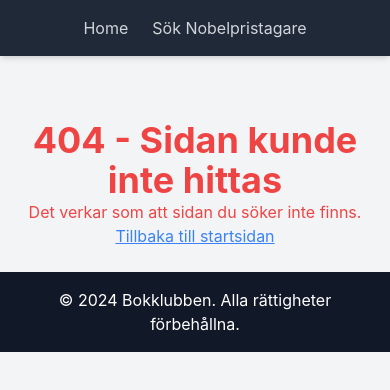
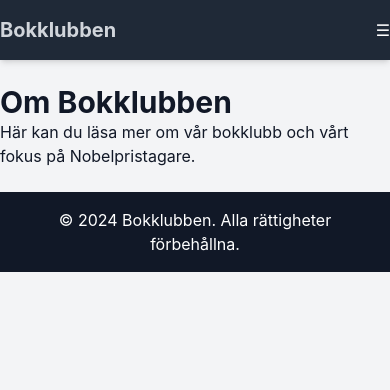
Before and after one commit to juliarut/Book-Club, a React (Vite) app: page /about in a window 390 px wide. Before the commit this address had no page. Shown: the top 390 px of the page. Built offline with nearby package versions, Linux system fonts and the light colour scheme.

Commit message:
implemented hamburger meny and connected the routes correctly

```diff
--- a/src/index.tsx
+++ b/src/index.tsx
@@ -4,9 +4,10 @@ import { RouterProvider, createRouter } from "@tanstack/react-router";
 import { rootRoute } from "./routes/__root";
 import { homeRoute } from "./routes/home";
 import { searchRoute } from "./routes/search";
+import { aboutRoute } from "./routes/about";
 import "./index.css";
 
-rootRoute.addChildren([homeRoute, searchRoute]);
+rootRoute.addChildren([homeRoute, searchRoute, aboutRoute]);
 
 const router = createRouter({
   routeTree: rootRoute,
--- a/src/routes/__root.tsx
+++ b/src/routes/__root.tsx
@@ -1,35 +1,81 @@
-import React from "react";
 import { createRootRoute } from "@tanstack/react-router";
 import { Outlet, Link } from "@tanstack/react-router";
-import { searchRoute } from "./search";
+import React, { useState } from "react";
 
 export const rootRoute = createRootRoute({
-  component: () => <RootLayout />,
-  notFoundComponent: () => (
-    <div className="text-center text-red-500 mt-10">
-      <h1 className="text-4xl font-bold">404 - Sidan kunde inte hittas</h1>
-      <p>Det verkar som att sidan du söker inte finns.</p>
-      <Link to="/" className="text-blue-500 underline">
-        Tillbaka till startsidan
-      </Link>
-    </div>
-  ),
+  component: RootLayout,
 });
 
-rootRoute.addChildren([searchRoute]);
+function RootLayout() {
+  const [isMenuOpen, setIsMenuOpen] = useState(false);
 
-function RootLayout() {
   return (
     <div className="min-h-screen bg-gray-100 text-gray-900">
       <nav className="bg-gray-800 text-white py-4 shadow-md">
-        <div className="container mx-auto flex justify-center items-center gap-6">
-          <Link to="/" className="text-gray-300 hover:text-white">
-            Home
+        <div className="container mx-auto flex justify-between items-center">
+          <Link
+            to="/"
+            className="text-xl font-bold text-gray-300 hover:text-white"
+          >
+            Bokklubben
           </Link>
-          <Link to="/search" className="text-gray-300 hover:text-white">
-            Sök Nobelpristagare
-          </Link>
+          <ul className="hidden md:flex gap-6">
+            <li>
+              <Link to="/" className="text-gray-300 hover:text-white">
+                Home
+              </Link>
+            </li>
+            <li>
+              <Link to="/search" className="text-gray-300 hover:text-white">
+                Sök Nobelpristagare
+              </Link>
+            </li>
+            <li>
+              <Link to="/about" className="text-gray-300 hover:text-white">
+                About
+              </Link>
+            </li>
+          </ul>
+          <button
+            className="md:hidden text-white hover:text-gray-300 focus:outline-none"
+            onClick={() => setIsMenuOpen(!isMenuOpen)}
+          >
+            ☰
+          </button>
         </div>
+        {isMenuOpen && (
+          <div className="md:hidden bg-gray-800 text-white">
+            <ul className="flex flex-col items-center gap-4 py-4">
+              <li>
+                <Link
+                  to="/"
+                  className="text-white hover:text-gray-300"
+                  onClick={() => setIsMenuOpen(false)}
+                >
+                  Home
+                </Link>
+              </li>
+              <li>
+                <Link
+                  to="/search"
+                  className="text-white hover:text-gray-300"
+                  onClick={() => setIsMenuOpen(false)}
+                >
+                  Sök Nobelpristagare
+                </Link>
+              </li>
+              <li>
+                <Link
+                  to="/about"
+                  className="text-white hover:text-gray-300"
+                  onClick={() => setIsMenuOpen(false)}
+                >
+                  About
+                </Link>
+              </li>
+            </ul>
+          </div>
+        )}
       </nav>
       <main className="container mx-auto py-6">
         <Outlet />
--- a/src/routes/about.tsx
+++ b/src/routes/about.tsx
@@ -1,9 +1,19 @@
-import { createFileRoute } from "@tanstack/react-router";
+import { createRoute } from "@tanstack/react-router";
+import { rootRoute } from "./__root";
 
-export const Route = createFileRoute("/about")({
+export const aboutRoute = createRoute({
+  getParentRoute: () => rootRoute,
+  path: "/about",
   component: About,
 });
 
 function About() {
-  return <div className="p-4">Hello from About Page!</div>;
+  return (
+    <div>
+      <h1 className="text-3xl font-bold">Om Bokklubben</h1>
+      <p>
+        Här kan du läsa mer om vår bokklubb och vårt fokus på Nobelpristagare.
+      </p>
+    </div>
+  );
 }
```
